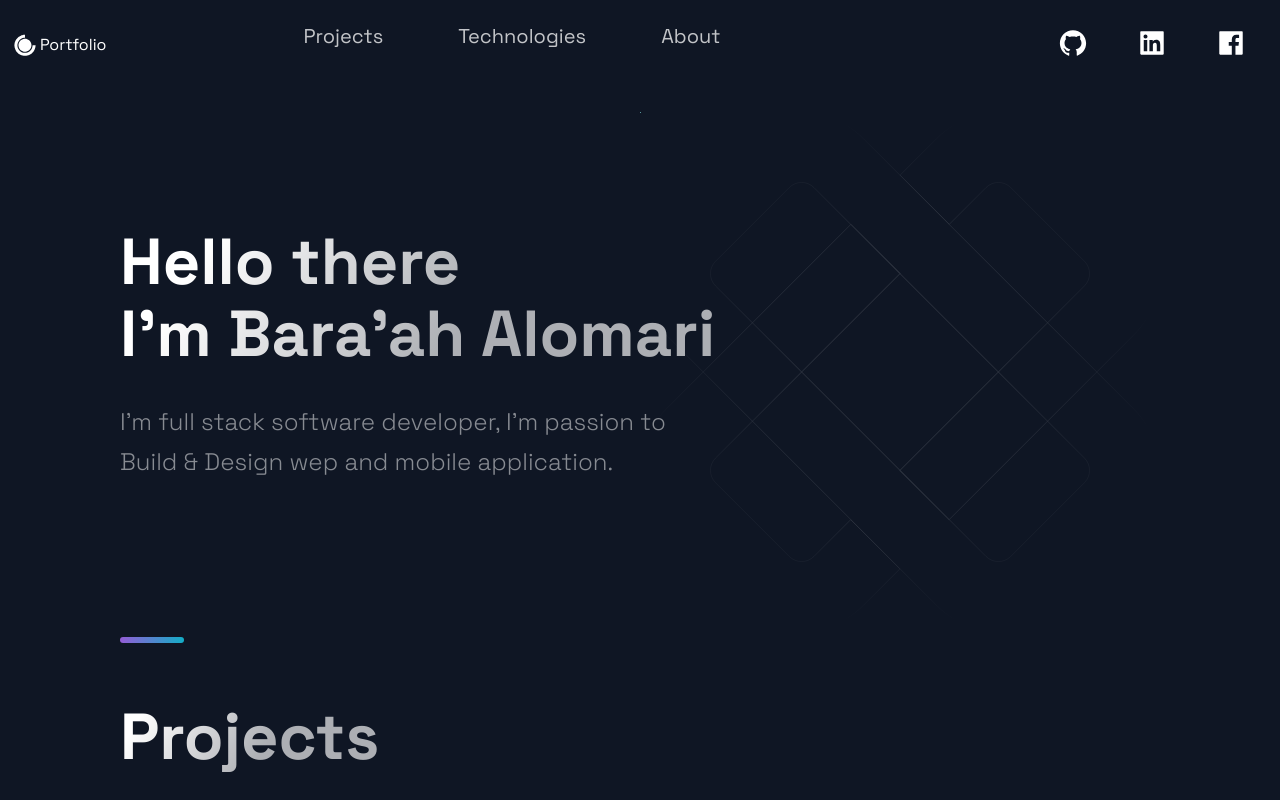
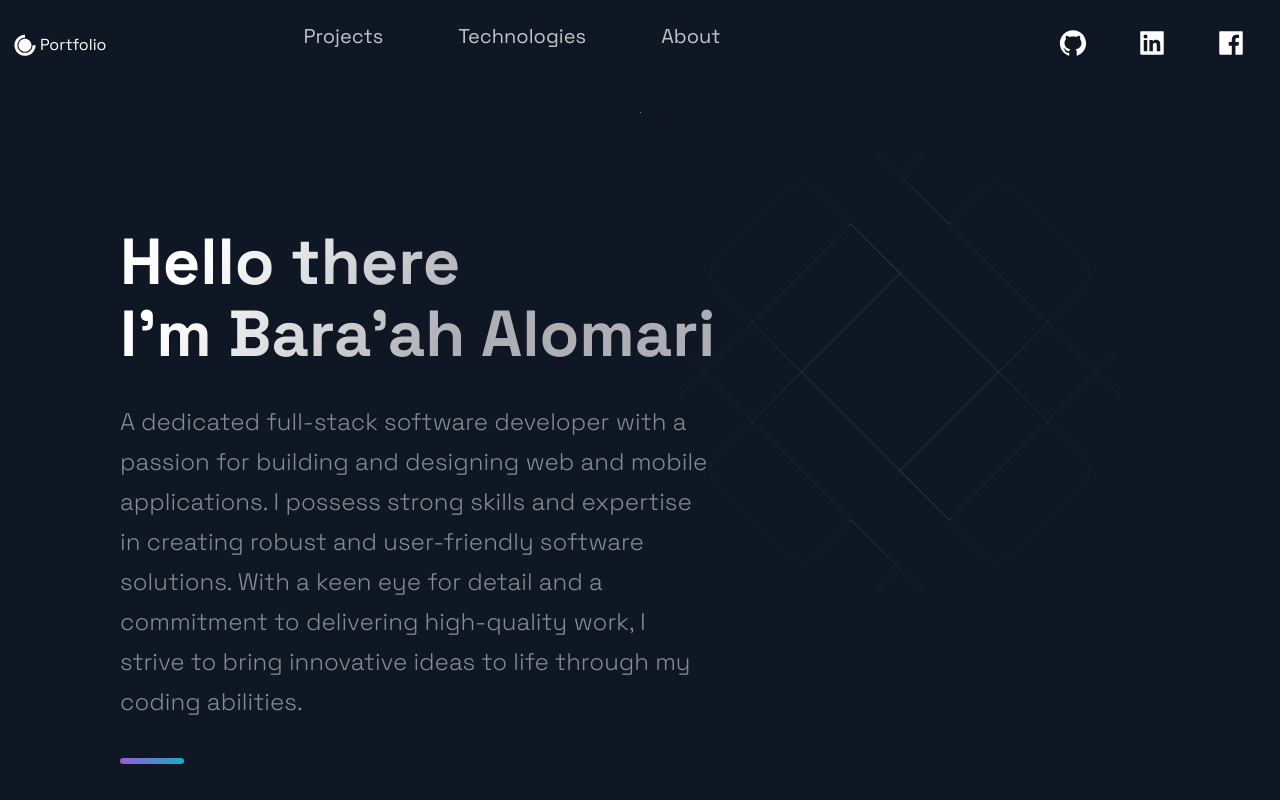
Before and after one commit to baraahalomari/MyPortfolio, a Next.js app: page / in a window 1280 px wide. Shown: the top 800 px of the page. Built offline with nearby package versions, Linux system fonts and the light colour scheme.

Commit message:
Update introduction

```diff
--- a/src/components/Hero/Hero.js
+++ b/src/components/Hero/Hero.js
@@ -1,19 +1,31 @@
-import React from 'react';
+import React from "react";
 
-import { Section, SectionText, SectionTitle } from '../../styles/GlobalComponents';
-import Button from '../../styles/GlobalComponents/Button';
-import { LeftSection } from './HeroStyles';
+import {
+  Section,
+  SectionText,
+  SectionTitle,
+} from "../../styles/GlobalComponents";
+import Button from "../../styles/GlobalComponents/Button";
+import { LeftSection } from "./HeroStyles";
 
 const Hero = (props) => (
   <>
     <Section row nopadding>
-      <LeftSection><br /><br /><br />
+      <LeftSection>
+        <br />
+        <br />
+        <br />
         <SectionTitle main center>
           Hello there <br />
           I'm Bara'ah Alomari
         </SectionTitle>
         <SectionText>
-        I'm full stack software developer, I'm passion to Build & Design wep and mobile application.
+          A dedicated full-stack software developer with a passion for building
+          and designing web and mobile applications. I possess strong skills and
+          expertise in creating robust and user-friendly software solutions.
+          With a keen eye for detail and a commitment to delivering high-quality
+          work, I strive to bring innovative ideas to life through my coding
+          abilities.
         </SectionText>
         {/* <Button onClick={props.handleClick}>Learn More</Button> */}
       </LeftSection>
```
